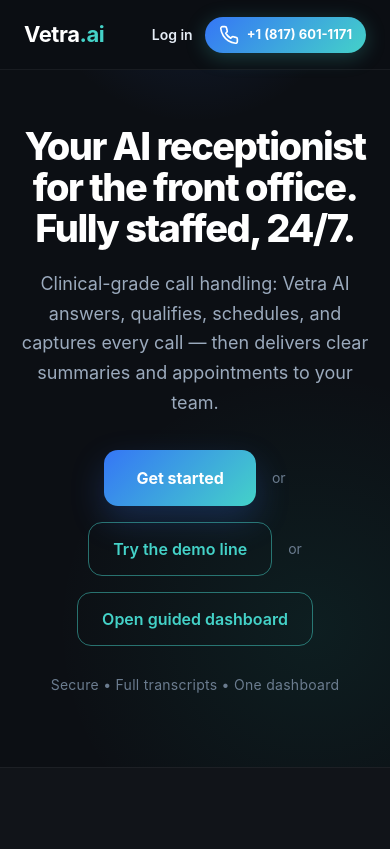
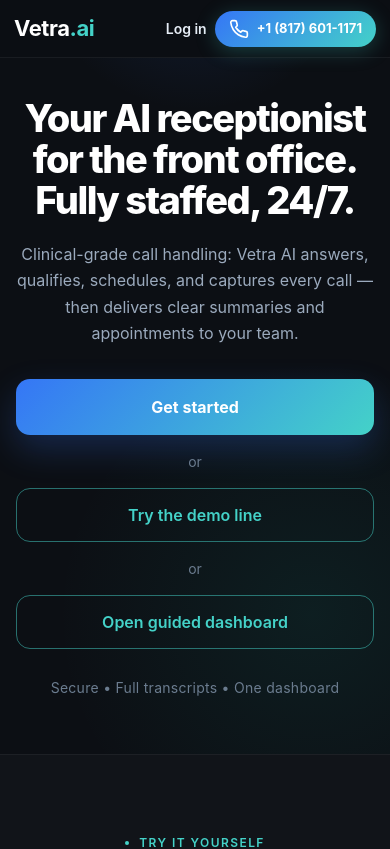
Before and after one commit to VetraTD/ai-phone-assistant, a React (Vite) app in the folder AI-phone-dashboard/frontend/: page / in a window 390 px wide. Shown: the top 849 px of the page. Built offline with nearby package versions, Linux system fonts and the light colour scheme; no server answers.

Commit message:
Mobile screens media queries

```diff
--- a/AI-phone-dashboard/frontend/src/Contact.css
+++ b/AI-phone-dashboard/frontend/src/Contact.css
@@ -14,7 +14,7 @@
 .contact-header-inner {
   max-width: 560px;
   margin: 0 auto;
-  padding: 16px 24px;
+  padding: 14px 20px;
   display: flex;
   align-items: center;
   justify-content: space-between;
@@ -45,7 +45,7 @@
 }
 
 .contact-main {
-  padding: 48px 24px 64px;
+  padding: 36px 20px 56px;
 }
 
 .contact-inner {
--- a/AI-phone-dashboard/frontend/src/Dashboard.css
+++ b/AI-phone-dashboard/frontend/src/Dashboard.css
@@ -254,8 +254,8 @@
 }
 
 .dashboard-logout:hover {
-  border-color: rgba(255, 255, 255, 0.16);
-  background: rgba(255, 255, 255, 0.06);
+  border-color: rgba(255, 99, 99, 0.7);
+  background: rgba(220, 38, 38, 0.9);
   transform: translateY(-1px);
 }
 
@@ -1206,6 +1206,23 @@
     gap: 12px;
   }
 
+  .dashboard-topbar-right {
+    width: 100%;
+    justify-content: space-between;
+    flex-wrap: wrap;
+    row-gap: 10px;
+  }
+
+  .nav-tabs {
+    width: 100%;
+    justify-content: flex-start;
+    overflow-x: auto;
+  }
+
+  .nav-tab {
+    flex: 0 0 auto;
+  }
+
   .dashboard-business-name {
     font-size: 28px;
   }
@@ -1220,6 +1237,32 @@
 
   .dashboard-page {
     padding: 14px;
+  }
+
+  .dashboard-shell {
+    gap: 16px;
+  }
+
+  .dashboard-topbar {
+    padding: 16px;
+  }
+
+  .dashboard-topbar-right {
+    flex-direction: column;
+    align-items: stretch;
+  }
+
+  .lang-switcher {
+    align-self: flex-end;
+  }
+
+  .nav-tabs {
+    order: 2;
+  }
+
+  .dashboard-logout {
+    width: 100%;
+    justify-content: center;
   }
 
   .panel-body {
--- a/AI-phone-dashboard/frontend/src/Landing.css
+++ b/AI-phone-dashboard/frontend/src/Landing.css
@@ -23,7 +23,7 @@
 .landing-header-inner {
   max-width: 1200px;
   margin: 0 auto;
-  padding: 16px 24px;
+  padding: 12px 20px;
   display: flex;
   align-items: center;
   justify-content: space-between;
@@ -628,6 +628,20 @@
 }
 
 @media (max-width: 768px) {
+  .landing-header-inner {
+    padding: 10px 14px;
+    gap: 16px;
+  }
+
+  .landing-header-actions {
+    gap: 8px;
+  }
+
+  .landing-header-phone {
+    padding: 8px 14px;
+    font-size: 13px;
+  }
+
   .landing-preview-kpis {
     grid-template-columns: repeat(2, 1fr);
   }
@@ -968,9 +982,22 @@
 }
 
 @media (max-width: 480px) {
-  .landing-header-phone {
-    padding: 8px 14px;
-    font-size: 13px;
+  .landing-hero {
+    padding: 40px 16px 56px;
+  }
+
+  .landing-hero-sub {
+    font-size: 16px;
+  }
+
+  .landing-hero-ctas {
+    flex-direction: column;
+  }
+
+  .landing-cta-primary,
+  .landing-cta-secondary {
+    width: 100%;
+    text-align: center;
   }
 
   .landing-demo-phone {
--- a/AI-phone-dashboard/frontend/src/Legal.css
+++ b/AI-phone-dashboard/frontend/src/Legal.css
@@ -14,7 +14,7 @@
 .legal-header-inner {
   max-width: 720px;
   margin: 0 auto;
-  padding: 16px 24px;
+  padding: 14px 20px;
   display: flex;
   align-items: center;
   justify-content: space-between;
@@ -45,7 +45,7 @@
 }
 
 .legal-main {
-  padding: 48px 24px 64px;
+  padding: 36px 20px 56px;
 }
 
 .legal-inner {
```
